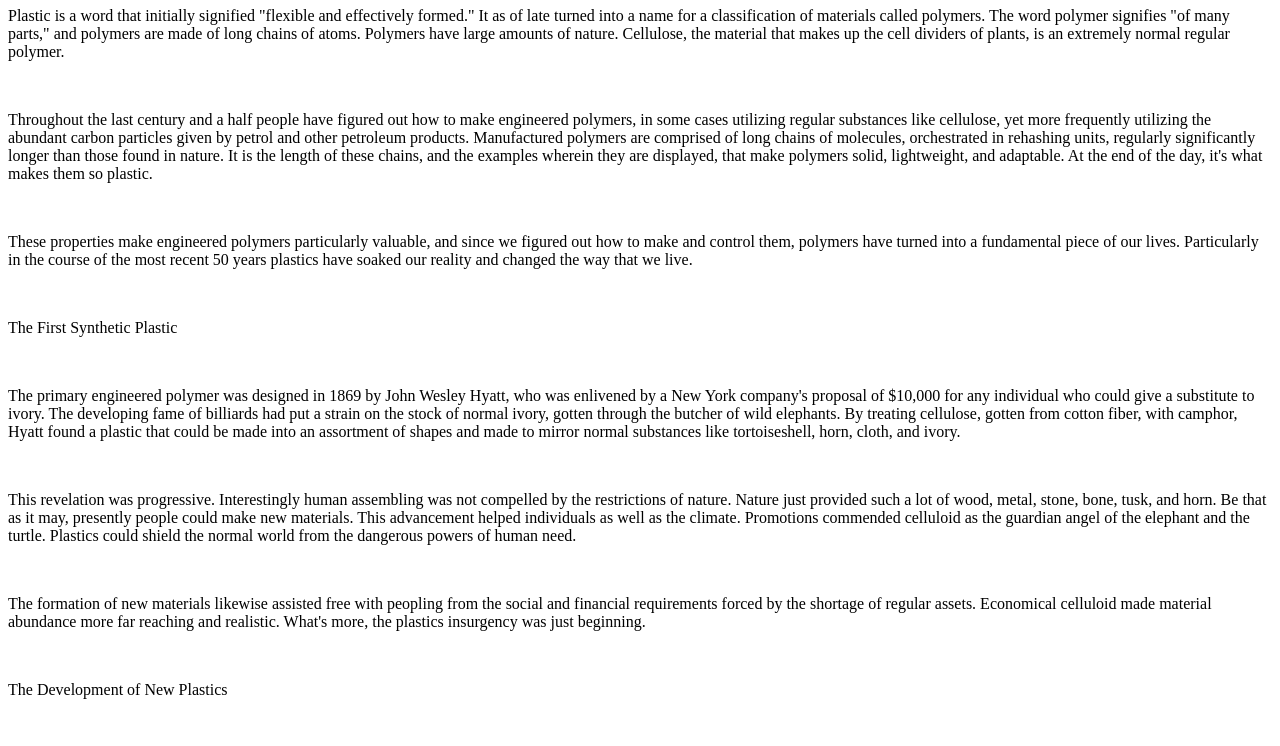
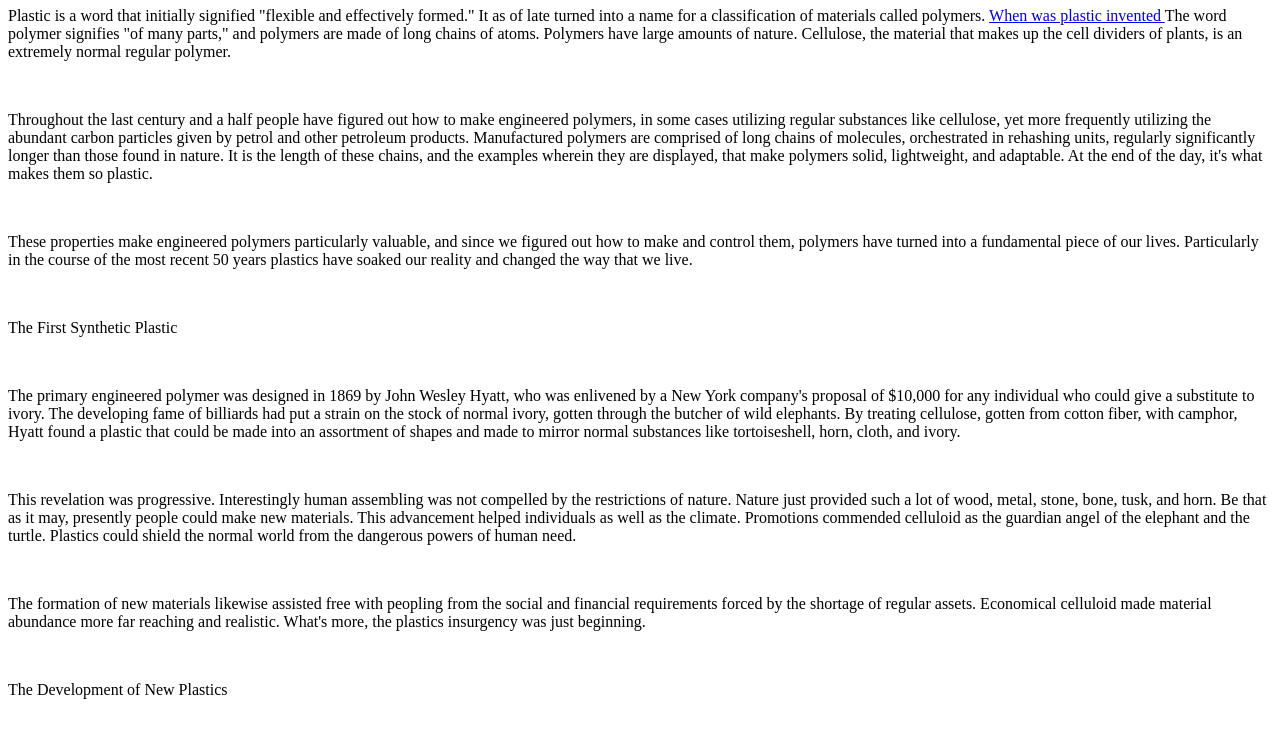
Before and after one commit to Johnyrunno/when-was-plastic-invented, a plain HTML site: page index.html in a window 1280 px wide. Shown: the part 73-819 px from the top of the page. Drawn offline with Linux system fonts and the light colour scheme.

Commit message:
Update index.html

```diff
--- a/index.html
+++ b/index.html
@@ -8,7 +8,7 @@
 </head>
 <body>
     <h1>when was plastic invented</h1>
-    <p>Plastic is a word that initially signified &quot;flexible and effectively formed.&quot; It as of late turned into a name for a classification of materials called polymers. The word polymer signifies &quot;of many parts,&quot; and polymers are made of long chains of atoms. Polymers have large amounts of nature. Cellulose, the material that makes up the cell dividers of plants, is an extremely normal regular polymer.&nbsp;</p>
+   <p>Plastic is a word that initially signified &quot;flexible and effectively formed.&quot; It as of late turned into a name for a classification of materials called polymers. <a href="https://plasticranger.com/when-was-plastic-invented/">When was plastic invented </a>The word polymer signifies &quot;of many parts,&quot; and polymers are made of long chains of atoms. Polymers have large amounts of nature. Cellulose, the material that makes up the cell dividers of plants, is an extremely normal regular polymer.&nbsp;</p>
 <p><br></p>
 <p>Throughout the last century and a half people have figured out how to make engineered polymers, in some cases utilizing regular substances like cellulose, yet more frequently utilizing the abundant carbon particles given by petrol and other petroleum products. Manufactured polymers are comprised of long chains of molecules, orchestrated in rehashing units, regularly significantly longer than those found in nature. It is the length of these chains, and the examples wherein they are displayed, that make polymers solid, lightweight, and adaptable. At the end of the day, it&apos;s what makes them so plastic.&nbsp;</p>
 <p><br></p>
@@ -39,5 +39,5 @@
 <p>The flawless confidence about plastics didn&apos;t endure. In the post bellum years there was a change in American insights as plastics were as of now not considered unambiguously certain. Plastic flotsam and jetsam in the seas was first seen during the 1960s, 10 years in which Americans turned out to be progressively mindful of ecological issues. Rachel Carson&apos;s 1962 book, Silent Spring, uncovered the risks of synthetic pesticides. In 1969 a significant oil slick happened off the California coast and the dirtied Cuyahoga River in Ohio burst into flames, raising worries about contamination. As mindfulness about ecological issues spread, the constancy of plastic waste started to inconvenience eyewitnesses.&nbsp;</p>
 <p><br></p>
 <p>Plastic additionally progressively turned into a word used to portray what was modest, shaky, or counterfeit. In The Graduate, one of the top films of 1968, Dustin Hoffman&apos;s person was encouraged by a more established associate to make a profession in plastics. Crowds winced alongside Hoffman at what they considered lost excitement for an industry that, as opposed to being brimming with conceivable outcomes, was an image of modest congruity and triviality.</p>
-</body>
+    </body>
 </html>
```
